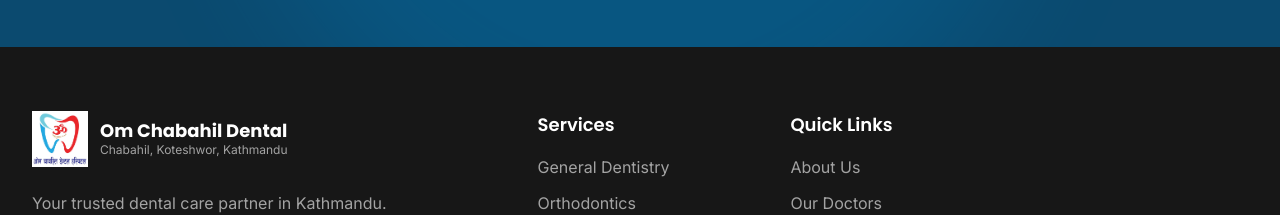
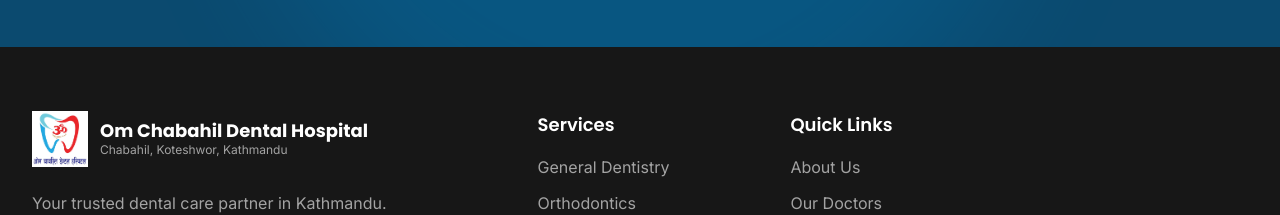
Before and after one commit to vidkid7/Dental, a Next.js app in the folder frontend/: page / in a window 1280 px wide. Shown: the part 4420-4635 px from the top of the page. Built offline with nearby package versions, Linux system fonts and the light colour scheme; no server answers.

Commit message:
Add Koteshwor Branch contact info to footer

```diff
--- a/frontend/src/components/layout/Footer.tsx
+++ b/frontend/src/components/layout/Footer.tsx
@@ -48,15 +48,15 @@ export function Footer() {
             <Link href="/" className="flex items-center gap-3 mb-6">
               <div className="w-14 h-14 relative bg-white rounded-lg p-1">
                 <Image
-                  src="/images/logo.jpg"
-                  alt="Om Chabahil Dental"
+                  src={settings.logo || '/images/logo.jpg'}
+                  alt={settings.siteName || 'Om Chabahil Dental'}
                   fill
                   className="object-contain"
                 />
               </div>
               <div>
                 <h2 className="font-heading font-bold text-lg leading-tight">
-                  Om Chabahil Dental
+                  {settings.siteName || 'Om Chabahil Dental'}
                 </h2>
                 <p className="text-xs text-neutral-400">Chabahil, Koteshwor, Kathmandu</p>
               </div>
```
